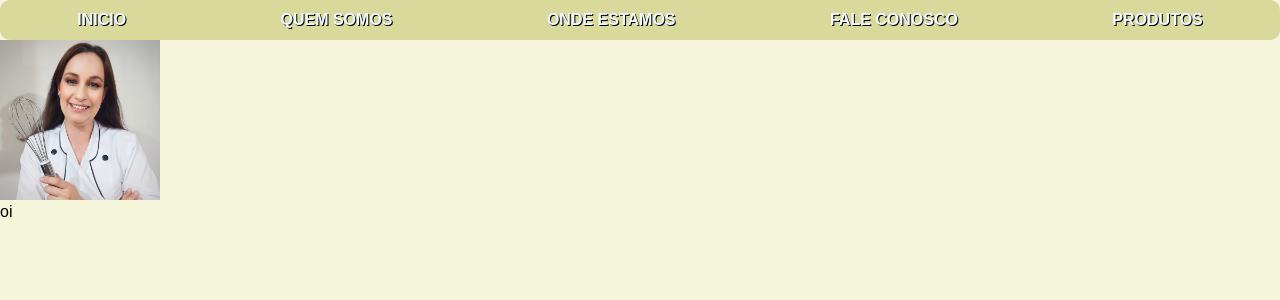
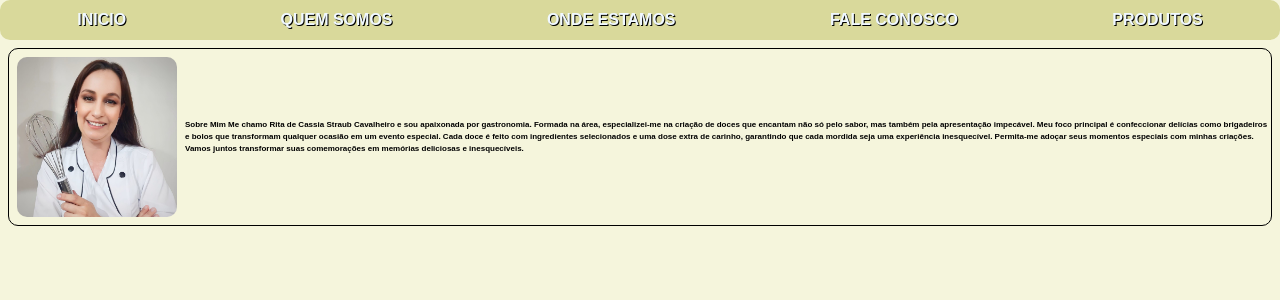
Before and after one commit to felipperegis/siterita, a Next.js app: page /quemsomos in a window 1280 px wide. Shown: the top 300 px of the page. Built offline with nearby package versions, Linux system fonts and the light colour scheme; a web font is replaced by a local one.

Commit message:
adicionando foto e texto inicial

```diff
--- a/src/app/Styles/Quemsomos.css
+++ b/src/app/Styles/Quemsomos.css
@@ -1,9 +1,25 @@
 .RitaFotoQuemSomos {
+    border-radius: 10px;
+    height: 20vh;
+    width: 20vh;
+    margin: 1vh;
+
+}
+
+.descriçãoprimeiroparagrafo {
+    font-weight: bold;
+    justify-content: center;
+    font-size: 1vh;
+
+
+}
+
+.layoutquemsomos {
     justify-content: center;
     align-items: center;
     display: flex;
-    display: flex;
-    height: 20vh;
-    width: 20vh;
-
+    align-items: center;
+    border-radius: 10px;
+    margin: 1vh;
+    border: 1px solid black ;
 }
--- a/src/app/quemsomos/page.js
+++ b/src/app/quemsomos/page.js
@@ -2,14 +2,24 @@ import Header from "../paginas/Header"
 import Rita from "../paginas/Imagem/rita.jpg"
 import Image from "next/image"
 import "../Styles/Quemsomos.css"
+
+
 export default function quemsomos () {
   return(
     < >
       <Header/>
+      <div>
+        <div className="layoutquemsomos">
         <Image src= {Rita} className="RitaFotoQuemSomos"/>
-        <h1>oi</h1>
+        <h1 className="descriçãoprimeiroparagrafo">Sobre Mim
 
+Me chamo Rita de Cassia Straub Cavalheiro e sou apaixonada por gastronomia. Formada na área, especializei-me na criação de doces que encantam não só pelo sabor, mas também pela apresentação impecável.
 
+Meu foco principal é confeccionar delícias como brigadeiros e bolos que transformam qualquer ocasião em um evento especial. Cada doce é feito com ingredientes selecionados e uma dose extra de carinho, garantindo que cada mordida seja uma experiência inesquecível.
+
+Permita-me adoçar seus momentos especiais com minhas criações. Vamos juntos transformar suas comemorações em memórias deliciosas e inesquecíveis.</h1>
+      </div>
+    </div>
     </>
   )
 }
```
Also changed, not shown: src/app/Styles/MeiodaPagina.css (line endings or trailing spaces).
